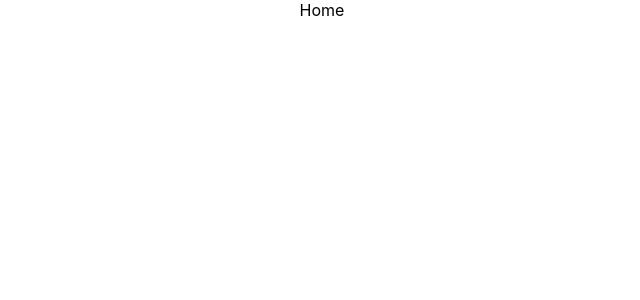
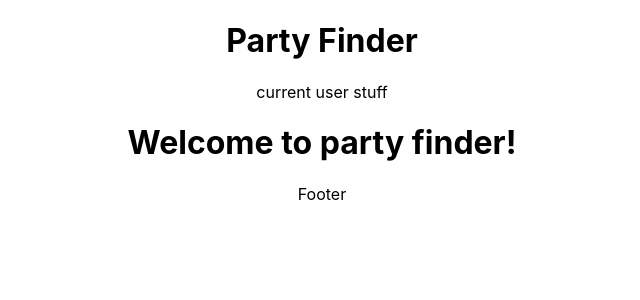
Before and after one commit to laurabow/party-finder, a React (Create React App) app in the folder client/: page / in a window 1280 px wide. Shown: the top 300 px of the page, without its empty margins (318-958 px from the left). Built offline with nearby package versions, Linux system fonts and the light colour scheme.

Commit message:
added current user use effect and logout function, moved navbar to app.js setcurrent user in all routes but homepage, update layout page, started working on navbar

```diff
--- a/client/src/App.js
+++ b/client/src/App.js
@@ -1,19 +1,39 @@
 import './App.css';
 import { Routes, Route } from "react-router-dom";
+import { useState, useEffect } from 'react';
+import { verifyUser } from './services/user.js';
 import Home from './components/Home/Home';
 import Register from './components/User/Register/Register.jsx';
 import Login from './components/User/Login/Login.jsx';
 import PostContainer from './containers/PostContainer.jsx';
+import NavBar from './components/UI/NavBar/NavBar';
 
 
 function App() {
+
+  const [currentUser, setCurrentUser] = useState(null);
+
+  useEffect(() => {
+    const getUser = async () => {
+      const user = await verifyUser();
+      setCurrentUser(user);
+    }
+    getUser();
+  }, []);
+
+  const logout = () => {
+    localStorage.removeItem('authToken')
+    setCurrentUser(null);
+  }
+
   return (
     <div className="App">
+      <NavBar currentUser={currentUser} logout={logout}/>
       <Routes>
         <Route path="/" element={<Home />} />
-        <Route path='/register' element={<Register />} />
-        <Route path='/login' element={<Login />} />
-        <Route path='posts/*' element={<PostContainer />} />
+        <Route path='/register' element={<Register setCurrentUser={setCurrentUser}/>} />
+        <Route path='/login' element={<Login setCurrentUser={setCurrentUser}/>} />
+        <Route path='posts/*' element={<PostContainer setCurrentUser={setCurrentUser}/>} />
       </Routes>
     </div>
   );
--- a/client/src/components/Home/Home.jsx
+++ b/client/src/components/Home/Home.jsx
@@ -1,7 +1,12 @@
 import React from 'react'
+import Layout from '../UI/Layout/Layout'
 
 export default function Home() {
   return (
-    <div>Home</div>
+    <div>
+      <Layout>
+        <h1>Welcome to party finder!</h1>
+      </Layout>
+    </div>
   )
 }
--- a/client/src/components/UI/Layout/Layout.jsx
+++ b/client/src/components/UI/Layout/Layout.jsx
@@ -3,7 +3,9 @@ import NavBar from '../NavBar/NavBar';
 import LoggedInNavBar from '../NavBar/LoggedInNavBar';
 import Footer from '../Footer/Footer';
 
-export default function Layout() {
+// moved navbar to app.js for logout and current user stuff
+
+export default function Layout(props) {
   return (
     <div>
       {props.children}
--- a/client/src/components/UI/NavBar/NavBar.jsx
+++ b/client/src/components/UI/NavBar/NavBar.jsx
@@ -1,7 +1,13 @@
 import React from 'react'
+import { Link } from "react-router-dom";
 
-export default function NavBar() {
+export default function () {
   return (
-    <div>NavBar</div>
+    <div>
+      <h1>Party Finder</h1>
+      <div>
+        current user stuff
+      </div>
+    </div>
   )
 }
```
